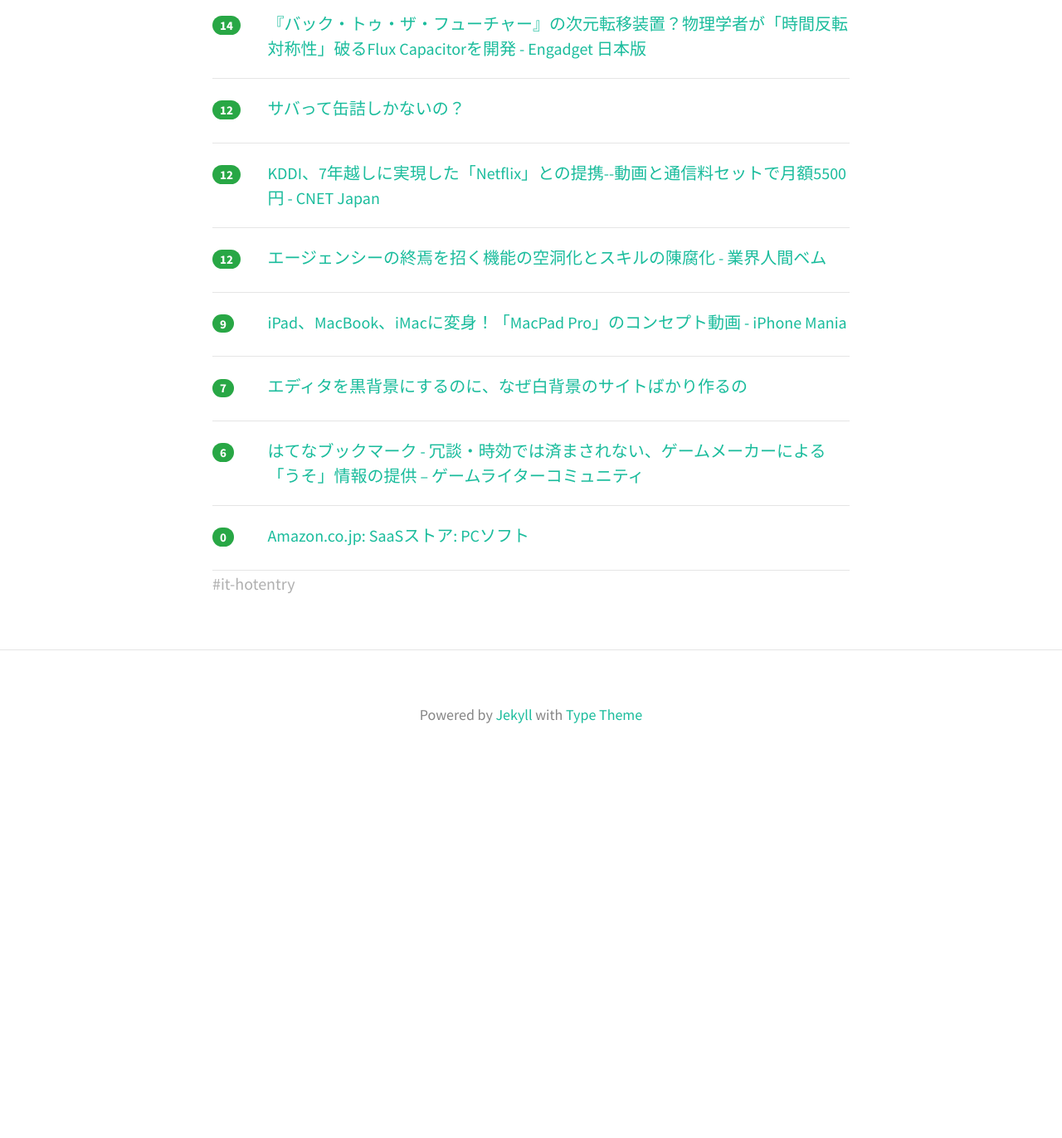
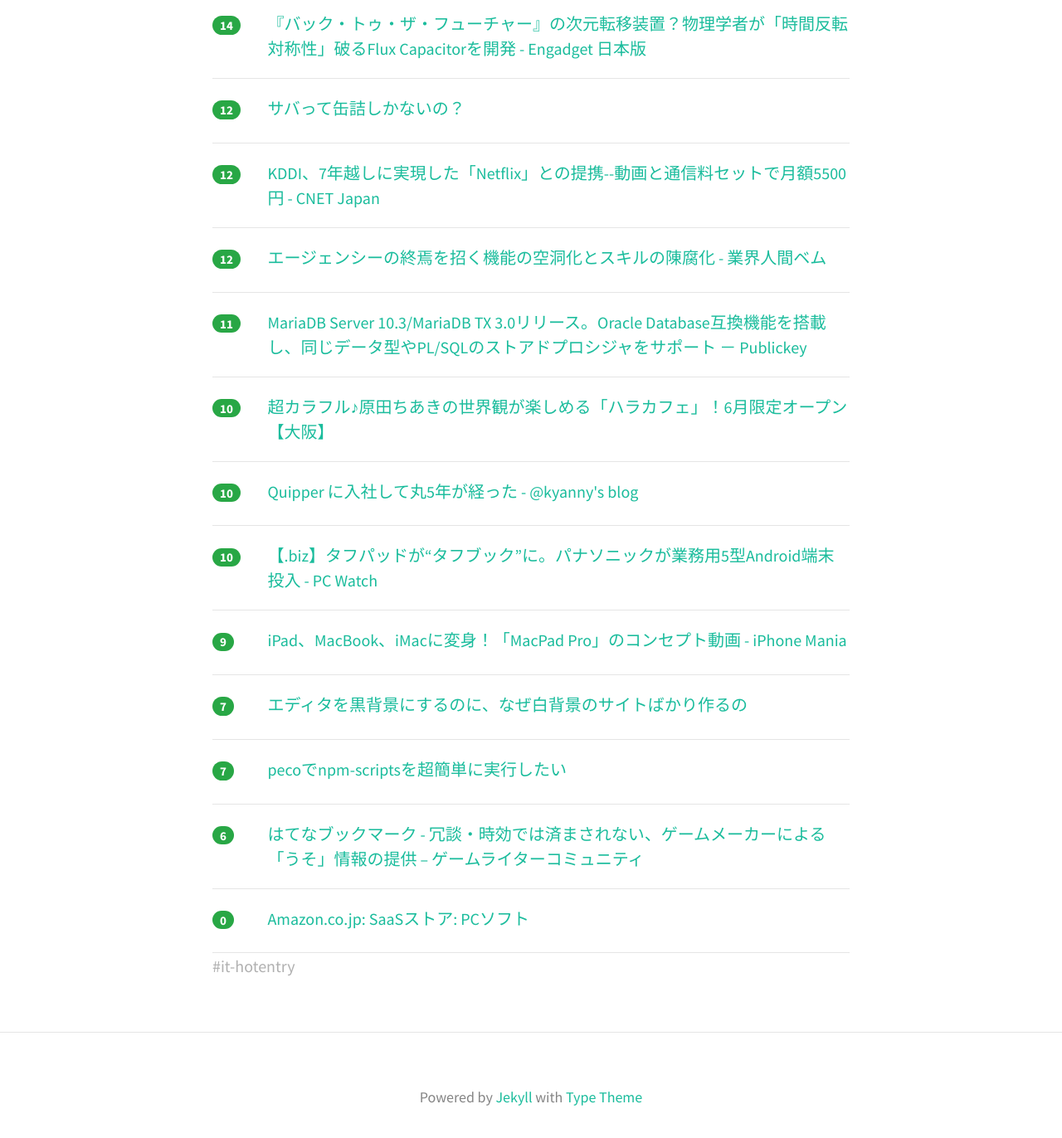
Before and after one commit to yatta47/hatena-matome-site, a Jekyll site: the page built from _posts/2018-05-30-hatena.md, in a window 1280 px wide and 1400 px high, scrolled down 1124 px. Shown: the top 1372 px of the window at 83% size. Built offline with Jekyll 4.4.1, drawn with Linux system fonts in a browser that asks for light colours; nearby versions of some CDN libraries; before the commit the page ends 2063 px from its top, so only the background shows below that; some of the changed text lies outside the part shown.

Commit message:
Updated 2018-05-30

```diff
--- a/_posts/2018-05-30-hatena.md
+++ b/_posts/2018-05-30-hatena.md
@@ -13,16 +13,16 @@ tags: [it-hotentry]
 <hr>
 <div class="row">
 <div class="col-1"><span class="badge badge-pill badge-success h2">26</span></div>
+<div class="col-11"><a href='https://case.sakura.ad.jp/case/mercari-imageflux' target='_blank'>メルカリではCDNの裏側にImageFluxを配置し、配信コストの削減と、快適なアプリを実現 | 導入事例・構成例</a></div>
+</div>
+<hr>
+<div class="row">
+<div class="col-1"><span class="badge badge-pill badge-success h2">26</span></div>
 <div class="col-11"><a href='https://internet.watch.impress.co.jp/docs/news/1124422.html' target='_blank'>Amazon.co.jp、「SaaSストア」オープン - INTERNET Watch</a></div>
 </div>
 <hr>
 <div class="row">
-<div class="col-1"><span class="badge badge-pill badge-success h2">25</span></div>
-<div class="col-11"><a href='https://case.sakura.ad.jp/case/mercari-imageflux' target='_blank'>メルカリではCDNの裏側にImageFluxを配置し、配信コストの削減と、快適なアプリを実現 | 導入事例・構成例</a></div>
-</div>
-<hr>
-<div class="row">
-<div class="col-1"><span class="badge badge-pill badge-success h2">23</span></div>
+<div class="col-1"><span class="badge badge-pill badge-success h2">24</span></div>
 <div class="col-11"><a href='https://github.com/ry/deno' target='_blank'>GitHub - ry/deno: A secure TypeScript runtime using V8 and Go.</a></div>
 </div>
 <hr>
@@ -67,6 +67,26 @@ tags: [it-hotentry]
 </div>
 <hr>
 <div class="row">
+<div class="col-1"><span class="badge badge-pill badge-success h2">11</span></div>
+<div class="col-11"><a href='https://www.publickey1.jp/blog/18/mariadb_server_103mariadb_tx_30oracle_databaseplsql.html' target='_blank'>MariaDB Server 10.3/MariaDB TX 3.0リリース。Oracle Database互換機能を搭載し、同じデータ型やPL/SQLのストアドプロシジャをサポート － Publickey</a></div>
+</div>
+<hr>
+<div class="row">
+<div class="col-1"><span class="badge badge-pill badge-success h2">10</span></div>
+<div class="col-11"><a href='https://www.jalan.net/news/article/248916/' target='_blank'>超カラフル♪原田ちあきの世界観が楽しめる「ハラカフェ」！6月限定オープン【大阪】</a></div>
+</div>
+<hr>
+<div class="row">
+<div class="col-1"><span class="badge badge-pill badge-success h2">10</span></div>
+<div class="col-11"><a href='http://blog.kyanny.me/entry/2018/05/28/225347' target='_blank'>Quipper に入社して丸5年が経った - @kyanny's blog</a></div>
+</div>
+<hr>
+<div class="row">
+<div class="col-1"><span class="badge badge-pill badge-success h2">10</span></div>
+<div class="col-11"><a href='https://pc.watch.impress.co.jp/docs/biz/1124515.html' target='_blank'>【.biz】タフパッドが“タフブック”に。パナソニックが業務用5型Android端末投入 - PC Watch</a></div>
+</div>
+<hr>
+<div class="row">
 <div class="col-1"><span class="badge badge-pill badge-success h2">9</span></div>
 <div class="col-11"><a href='https://iphone-mania.jp/news-213685/' target='_blank'>iPad、MacBook、iMacに変身！「MacPad Pro」のコンセプト動画 - iPhone Mania</a></div>
 </div>
@@ -74,6 +94,11 @@ tags: [it-hotentry]
 <div class="row">
 <div class="col-1"><span class="badge badge-pill badge-success h2">7</span></div>
 <div class="col-11"><a href='https://anond.hatelabo.jp/20180529181335' target='_blank'>エディタを黒背景にするのに、なぜ白背景のサイトばかり作るの</a></div>
+</div>
+<hr>
+<div class="row">
+<div class="col-1"><span class="badge badge-pill badge-success h2">7</span></div>
+<div class="col-11"><a href='https://qiita.com/hogesuke_1/items/46f009f31b5f2ec8c02c' target='_blank'>pecoでnpm-scriptsを超簡単に実行したい</a></div>
 </div>
 <hr>
 <div class="row">
```
Also changed, not shown: other parts of _posts/2018-05-30-hatena.md (+2 -2 lines).
